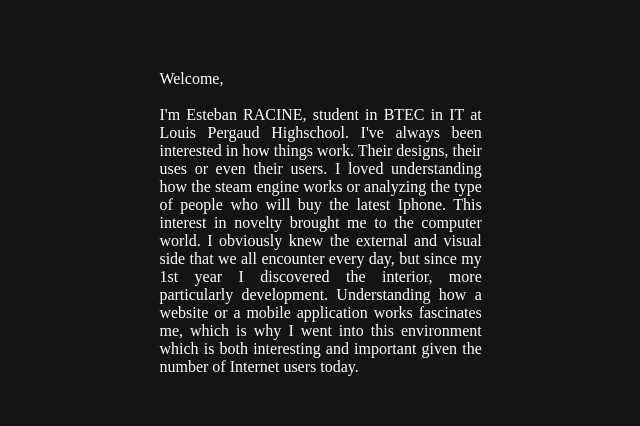
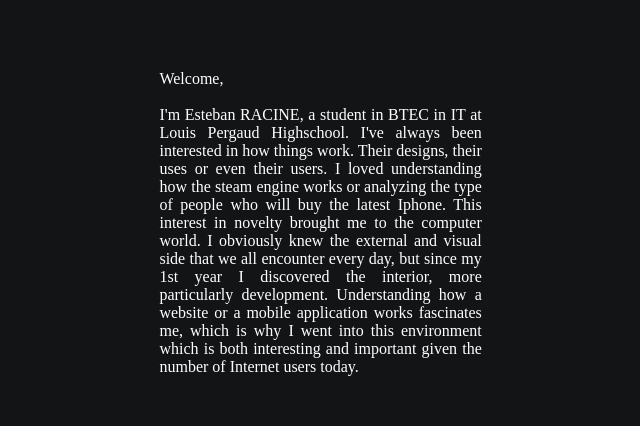
Before and after one commit to EstebanRacine/Portfolio, a plain HTML site: page EN/indexEN.html in a window 1280 px wide. Shown: the part 299-725 px from the top of the page, 588-1228 px from the left. Drawn offline with Linux system fonts and the light colour scheme.

Commit message:
Accueil EN

```diff
--- a/EN/indexEN.html
+++ b/EN/indexEN.html
@@ -39,7 +39,7 @@
         <img class="imageArrondie" src="../images/accueil.png" alt="Image d'ordinateur et de clavier">
         <p>
             Welcome,<br><br>
-            I'm Esteban RACINE, student in BTEC in IT at Louis Pergaud Highschool. I've always been interested in how things work. Their designs, their uses or even their users. I loved understanding how the steam engine works or analyzing the type of people who will buy the latest Iphone. This interest in novelty brought me to the computer world. I obviously knew the external and visual side that we all encounter every day, but since my 1st year I discovered the interior, more particularly development. Understanding how a website or a mobile application works fascinates me, which is why I went into this environment which is both interesting and important given the number of Internet users today.</p>
+            I'm Esteban RACINE, a student in BTEC in IT at Louis Pergaud Highschool. I've always been interested in how things work. Their designs, their uses or even their users. I loved understanding how the steam engine works or analyzing the type of people who will buy the latest Iphone. This interest in novelty brought me to the computer world. I obviously knew the external and visual side that we all encounter every day, but since my 1st year I discovered the interior, more particularly development. Understanding how a website or a mobile application works fascinates me, which is why I went into this environment which is both interesting and important given the number of Internet users today.</p>
     </div>
     <footer>
         <p id="Signature">Estéban RACINE<br>Student in BTEC in IT at <a href="https://www.lyceepergaud.fr/" target="_blank">Louis Pergaud HighSchool</a> (Besançon)</p>
```
